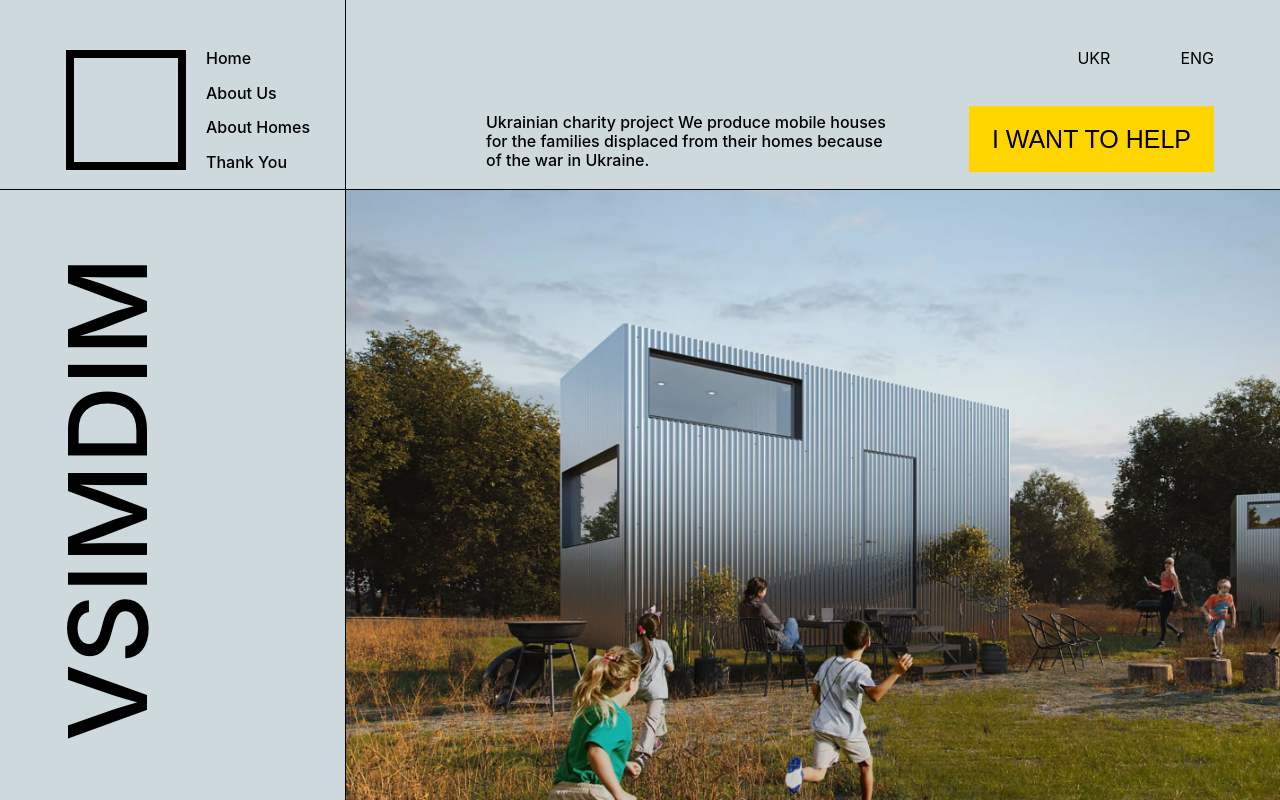
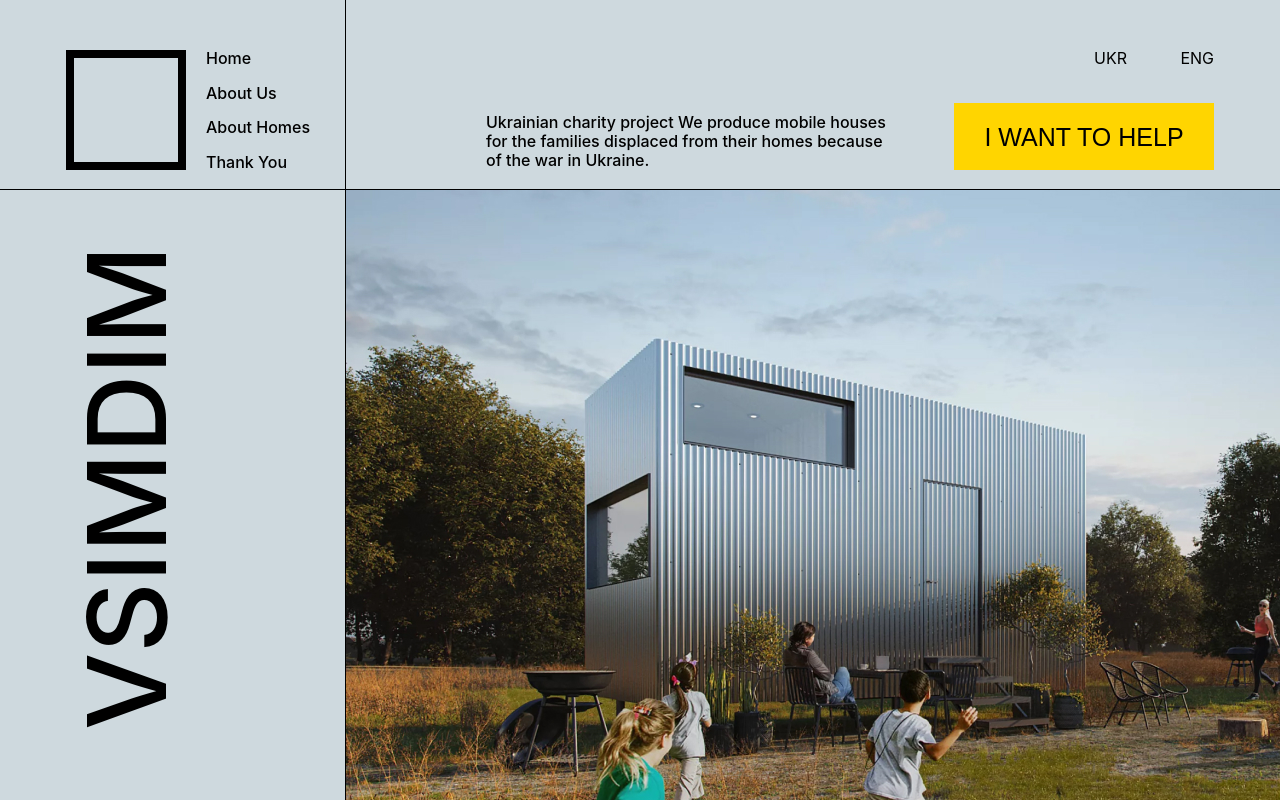
Before and after one commit to whiteand/vsimdim, a Next.js app: page / in a window 1280 px wide. Shown: the top 800 px of the page. Built offline with nearby package versions, Linux system fonts and the light colour scheme.

Commit message:
finished first

```diff
--- a/components/FirstScreen/BottomLeft.module.scss
+++ b/components/FirstScreen/BottomLeft.module.scss
@@ -1,10 +1,16 @@
 .wrapper {
   div {
-    display: inline-block;
     font-weight: 500;
     font-size: 109px;
-    line-height: 133px;
-    transform: translateX(107px) translateX(-100%) rotate(-90deg);
-    transform-origin: center right;
+    height: var(--grid-large);
+    display: flex;
+    align-items: center;
+
+    transform: translate(
+        var(--grid-horizontal),
+        calc(var(--grid-large) * 4 + var(--grid-small) * 3)
+      )
+      rotate(-90deg);
+    transform-origin: top left;
   }
 }
--- a/components/FirstScreen/FirstScreen.module.scss
+++ b/components/FirstScreen/FirstScreen.module.scss
@@ -1,6 +1,8 @@
 .wrapper {
   display: grid;
-  height: 100vh;
+  height: calc(
+    var(--grid-vertical) + var(--grid-large) * 6 + var(--grid-small) * 5
+  );
   grid-template-columns:
     calc(var(--grid-horizontal) + var(--grid-large) * 2 + var(--grid-small) * 2)
     1fr;
--- a/components/FirstScreen/TopRight.module.scss
+++ b/components/FirstScreen/TopRight.module.scss
@@ -1,37 +1,46 @@
 .wrapper {
   display: flex;
   justify-content: space-between;
-  padding: 50px 66px 20px 140px;
+  padding: var(--grid-vertical) var(--grid-horizontal) var(--grid-small)
+    calc(var(--grid-large) + var(--grid-small));
 }
 
 .paragraph {
   display: flex;
   flex-direction: column;
   justify-content: flex-end;
-  width: 400px;
-  height: 120px;
+  width: calc(var(--grid-large) * 3 + var(--grid-small) * 2);
+  height: var(--grid-large);
   font-weight: 500;
   font-size: 16px;
   line-height: 19px;
 }
 
+.right {
+  display: flex;
+  flex-direction: column;
+  justify-content: space-between;
+  align-items: flex-end;
+  width: calc(var(--grid-large) * 2 + var(--grid-small));
+  height: var(--grid-large);
+}
+
 .buttonLink {
   display: block;
-  padding: 18px 23px;
+  width: 100%;
+  padding: 18.5px 0;
   font-weight: 500;
   font-size: 25px;
   line-height: 30px;
   font-family: "Montserrat", sans-serif;
+  text-align: center;
+  text-transform: uppercase;
   white-space: nowrap;
   background-color: #ffd500;
-  margin-top: 40px;
-  text-transform: uppercase;
 }
 
 .languages {
   display: flex;
-  justify-content: flex-end;
-  & > :not(:first-child) {
-    margin-left: 70px;
-  }
+  justify-content: space-between;
+  width: var(--grid-large);
 }
--- a/components/FirstScreen/TopRight.tsx
+++ b/components/FirstScreen/TopRight.tsx
@@ -7,7 +7,7 @@ export default function TopRight(): JSX.Element {
         Ukrainian charity project We produce mobile houses for the families
         displaced from their homes because of the war in Ukraine.
       </p>
-      <nav>
+      <nav className={s.right}>
         <div className={s.languages}>
           <a>UKR</a>
           <a>ENG</a>
```
